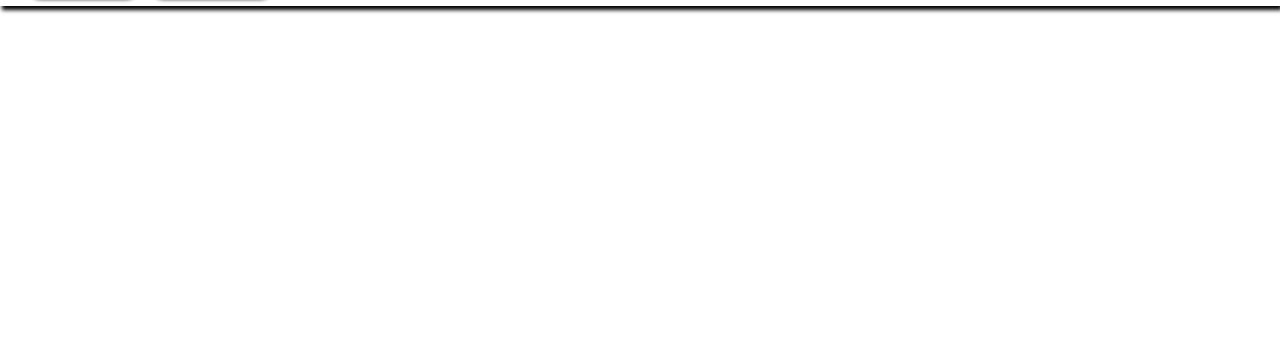
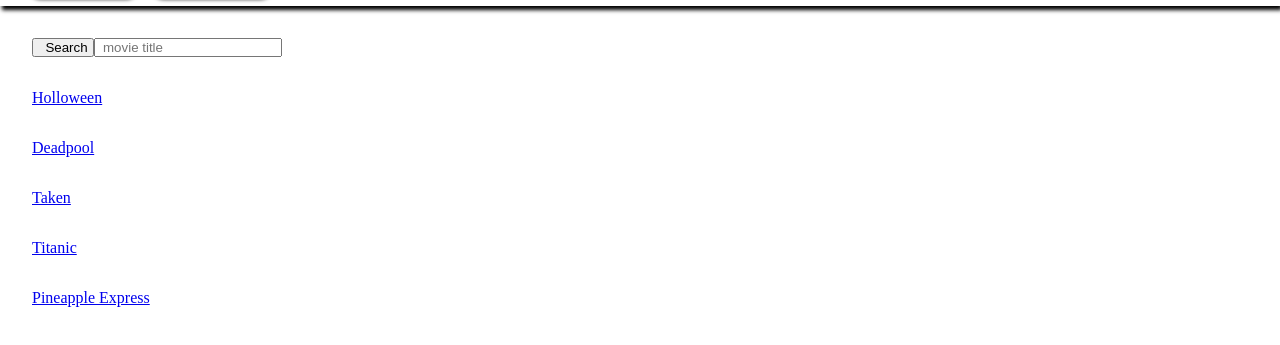
Before and after one commit to migtomace/itc230, a website: page assignment1/public/home.html in a window 1280 px wide. Shown: the part 53-398 px from the top of the page. Drawn offline with Linux system fonts and the light colour scheme.

Commit message:
updates home.html manually

```diff
--- a/assignment1/public/home.html
+++ b/assignment1/public/home.html
@@ -27,6 +27,22 @@
       box-shadow: 2px 4px 4px #000;
       padding:1em;
     }
+    form {
+      display:flex;
+      width: 250px;
+      margin: 2em;
+    }
+    form button {
+      flex: 1;
+    }
+    form input {
+      flex: 2;
+      padding-left:0.5em;
+    }
+    #list a {
+      display:block;
+      margin:2em;
+    }
   </style>
 </head>
 <body>
@@ -34,5 +50,18 @@
     <a href="/">HOME</a>
     <a href="/about">ABOUT</a>
   </nav>
+
+  <form method="post" action="/detail">
+    <input type="submit" value="Search"/>
+    <input type="text" name="title" placeholder="movie title"/>
+  </form>
+
+  <div id="list">
+    <a href="/detail?title=holloween">Holloween</a>
+    <a href="/detail?title=deadpool">Deadpool</a>
+    <a href="/detail?title=taken">Taken</a>
+    <a href="/detail?title=titanic">Titanic</a>
+    <a href="/detail?title=pineapple%20express">Pineapple Express</a>
+  </div>
 </body>
 </html>
```
